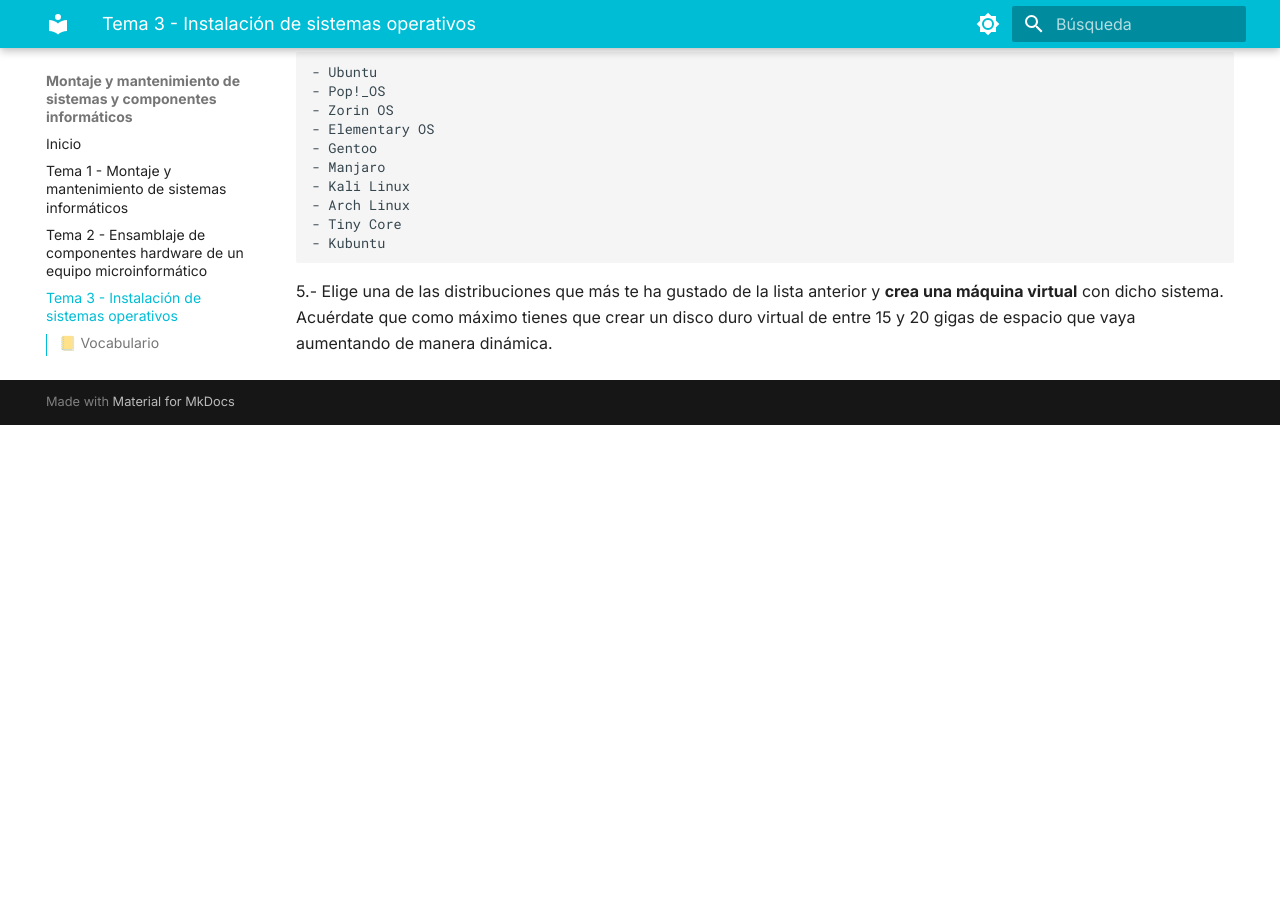
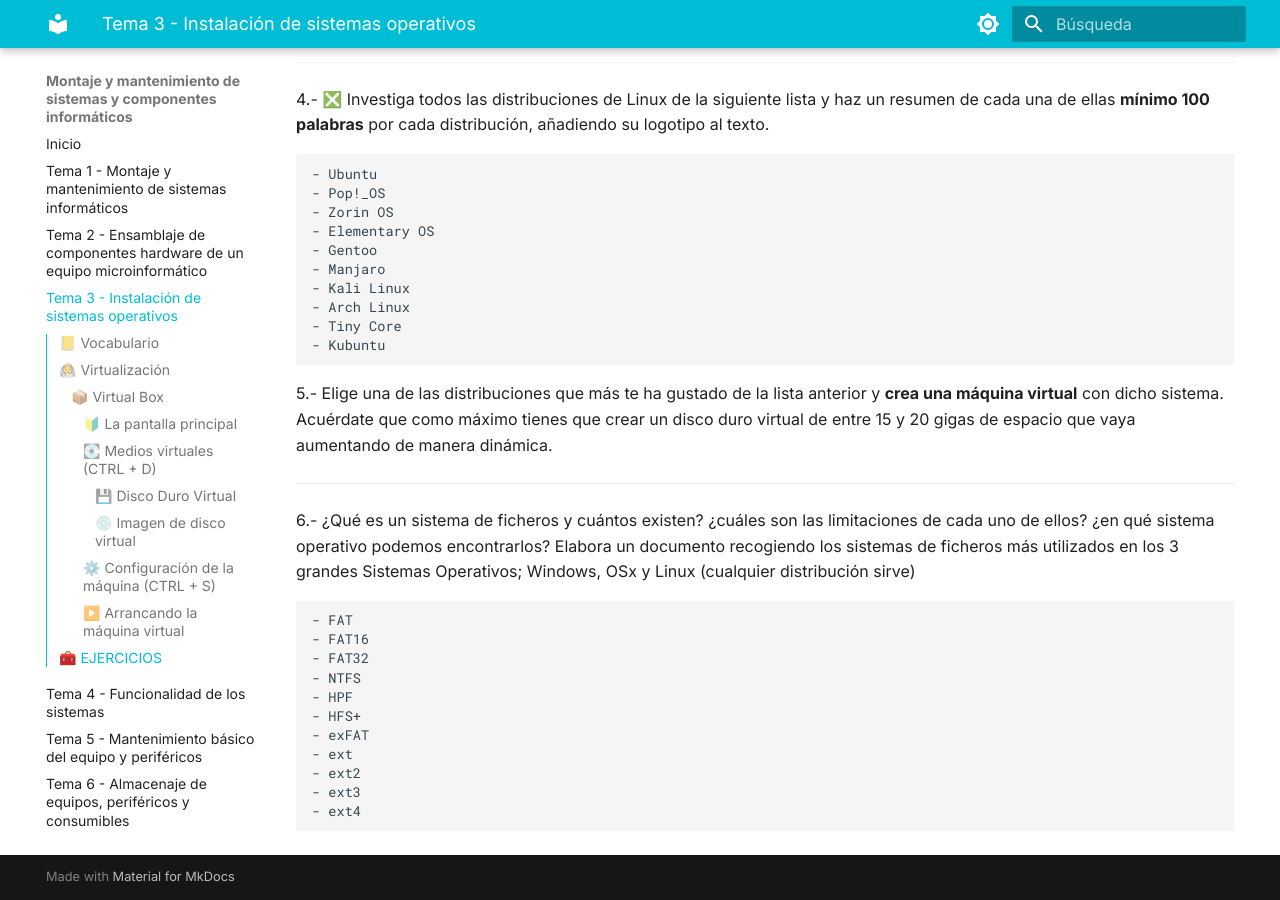
Before and after one commit to lalemanf/montaje, an MkDocs documentation site: the page built from docs/03-sistemas.md, in a window 1280 px wide and 900 px high, scrolled down 6909 px. Built offline with MkDocs 1.6.1 and Material for MkDocs 9.7.7, drawn with Linux system fonts in a browser that asks for light colours; before the commit the page ends 7334 px from its top, so only the background shows below that.

Commit message:
nuevo contenido

```diff
--- a/docs/03-sistemas.md
+++ b/docs/03-sistemas.md
@@ -170,9 +170,15 @@
 
 1.- ❎ Instala Linux Mint creando los medios virtuales que necesites para llevarlo a cabo. Recuerda que el disco duro virtual debe ocupar entre 15GB y 20GB.
 
+---
+
 2.- ❎ Instala las ***Guest Additions*** de Virtual Box para poder tener la pantalla completa en la máquina virtual.
 
+---
+
 3.- ❎ Instala el programa **Visual Studio Code** mediante el gestor de paquetes de Linux Mint.
+
+---
 
 4.- ❎ Investiga todos las distribuciones de Linux de la siguiente lista y haz un resumen de cada una de ellas **mínimo 100 palabras** por cada distribución, añadiendo su logotipo al texto.
 
@@ -188,3 +194,19 @@
     - Kubuntu
 
 5.- Elige una de las distribuciones que más te ha gustado de la lista anterior y **crea una máquina virtual** con dicho sistema. Acuérdate que como máximo tienes que crear un disco duro virtual de entre 15 y 20 gigas de espacio que vaya aumentando de manera dinámica.
+
+---
+
+6.- ¿Qué es un sistema de ficheros y cuántos existen? ¿cuáles son las limitaciones de cada uno de ellos? ¿en qué sistema operativo podemos encontrarlos? Elabora un documento recogiendo los sistemas de ficheros más utilizados en los 3 grandes Sistemas Operativos; Windows, OSx y Linux (cualquier distribución sirve)
+
+    - FAT
+    - FAT16
+    - FAT32
+    - NTFS
+    - HPF
+    - HFS+
+    - exFAT
+    - ext
+    - ext2
+    - ext3
+    - ext4
```
Also changed, not shown: site/sitemap.xml, 1 other file.
